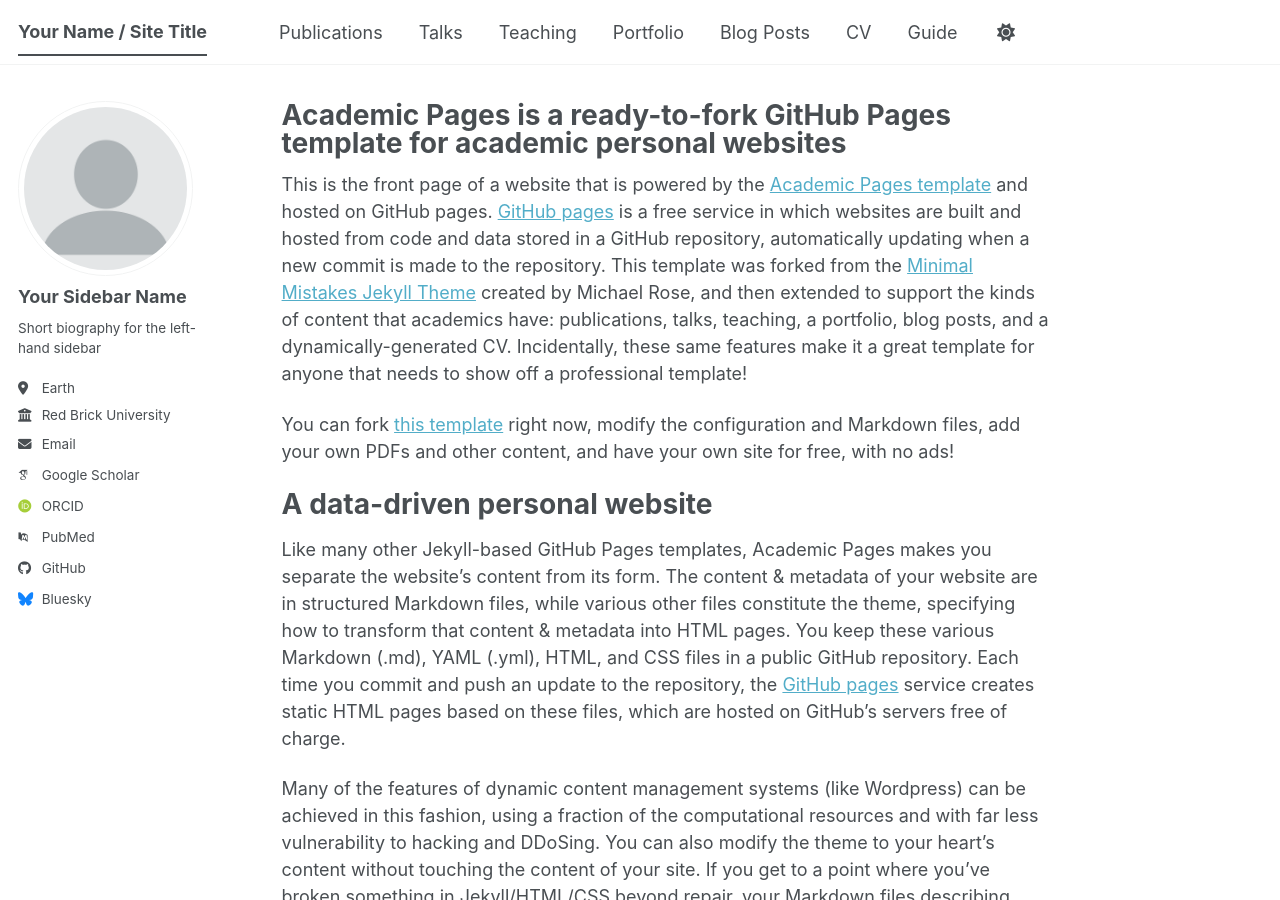
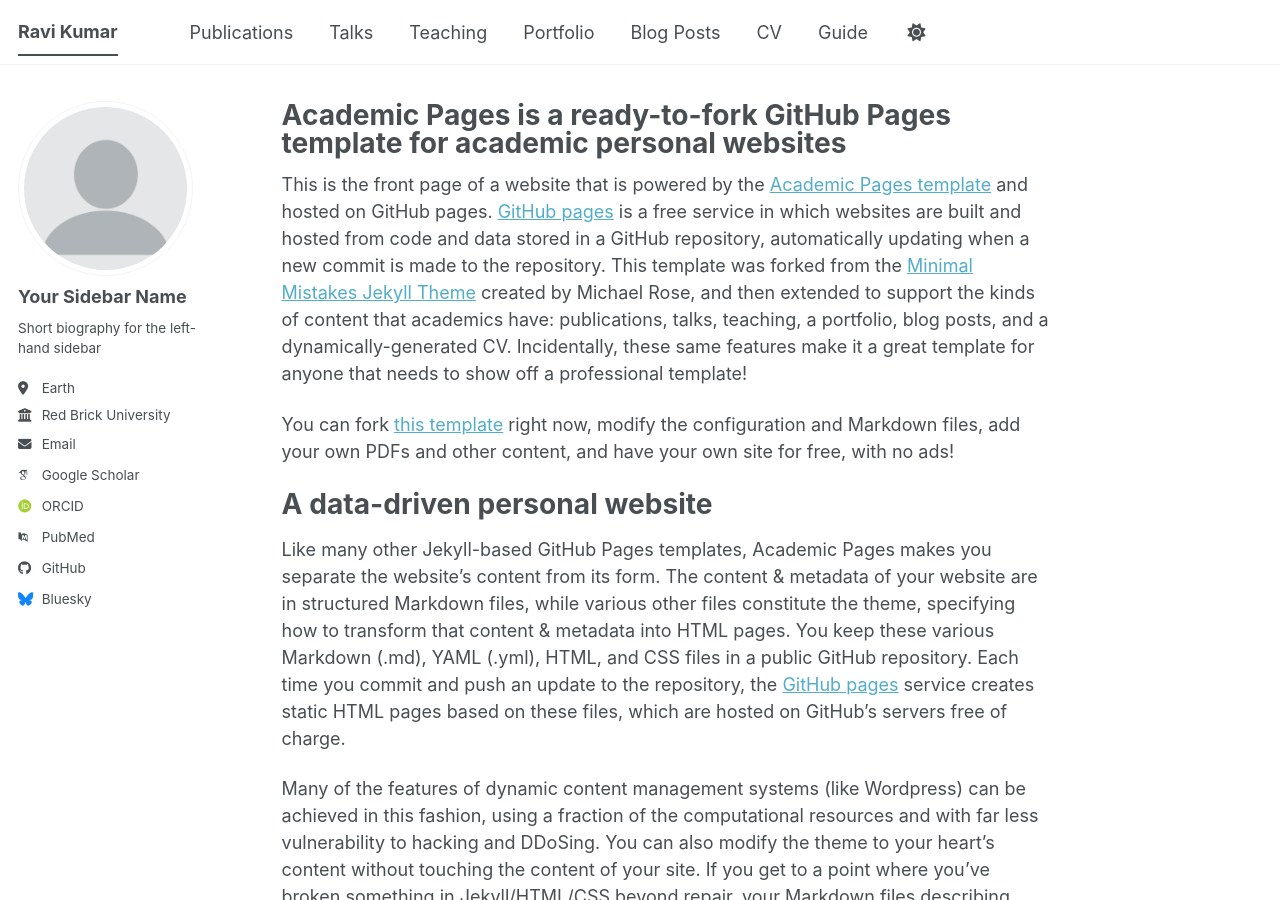
Before and after one commit to ravikumar1728/ravikumar1728.github.io, a Jekyll site: the page built from _pages/about.md, in a window 1280 px wide and 900 px high. Built offline with Jekyll 4.4.1, drawn with Linux system fonts in a browser that asks for light colours; some web fonts are replaced; a script bundle is joined from its source files by our own code; library files that are not in the unit come from our copies.

Commit message:
Update _config.yml

```diff
--- a/_config.yml
+++ b/_config.yml
@@ -9,14 +9,14 @@
 # Basic Site Settings
 locale                   : "en-US"
 site_theme               : "default" # The available themes options are "default", "air", "sunrise", "mint", "dirt" and "contrast"
-title                    : "Your Name / Site Title"
+title                    : "Ravi Kumar"
 title_separator          : "-"
 name                     : &name "Ravi Kumar"
 description              : &description "Your Name's academic portfolio"   # Update this with a general description of your site, this is the default if not overridden by a page
-url                      : https://academicpages.github.io # The base hostname & protocol for your site e.g. "https://[your GitHub username].github.io",
+url                      : https://ravikumar1728.github.io # The base hostname & protocol for your site e.g. "https://[your GitHub username].github.io",
                                                            # or if you already have some other page hosted on Github then use "https://[your GitHub username].github.io/[Your Repo Name]"
 baseurl                  : "" # the subpath of your site, e.g. "/blog"
-repository               : "academicpages/academicpages.github.io"
+repository               : "github.com/ravikumar1728"
 
 # Site Author - The following control what appear as part of the author content on the side bar.
 #               If a field is blank the icon and link will not appear, otherwise it will be shown.
@@ -51,7 +51,7 @@
   bitbucket        : # Username - Update with your username on the site
   codepen          : # Username
   dribbble         : # Username
-  github           : "academicpages"
+  github           : "github.com/ravikumar1728"
   kaggle           : # Username
   stackoverflow    : # User number or user number and name (i.e., use "1" or "1/jeff-atwood")
 
```
